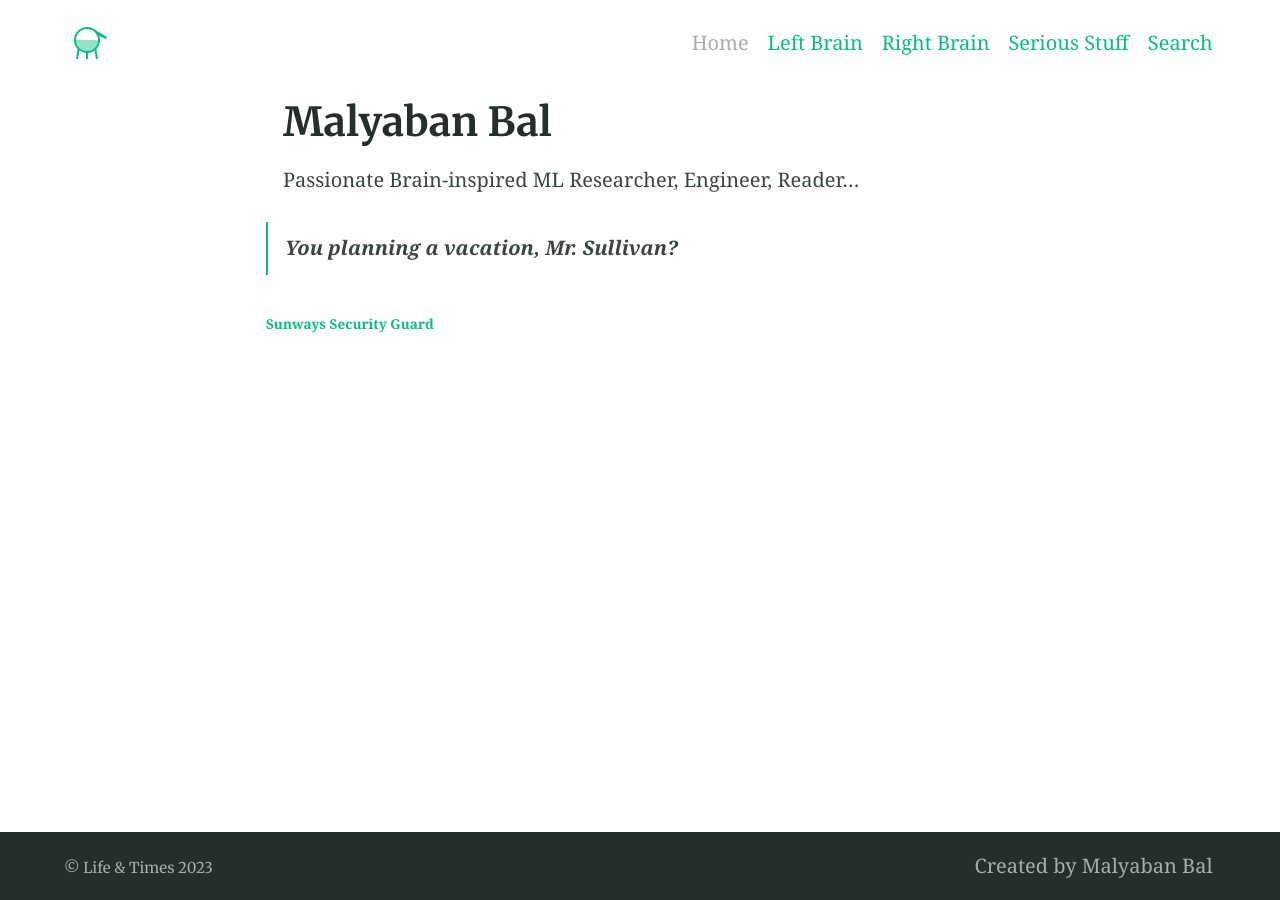
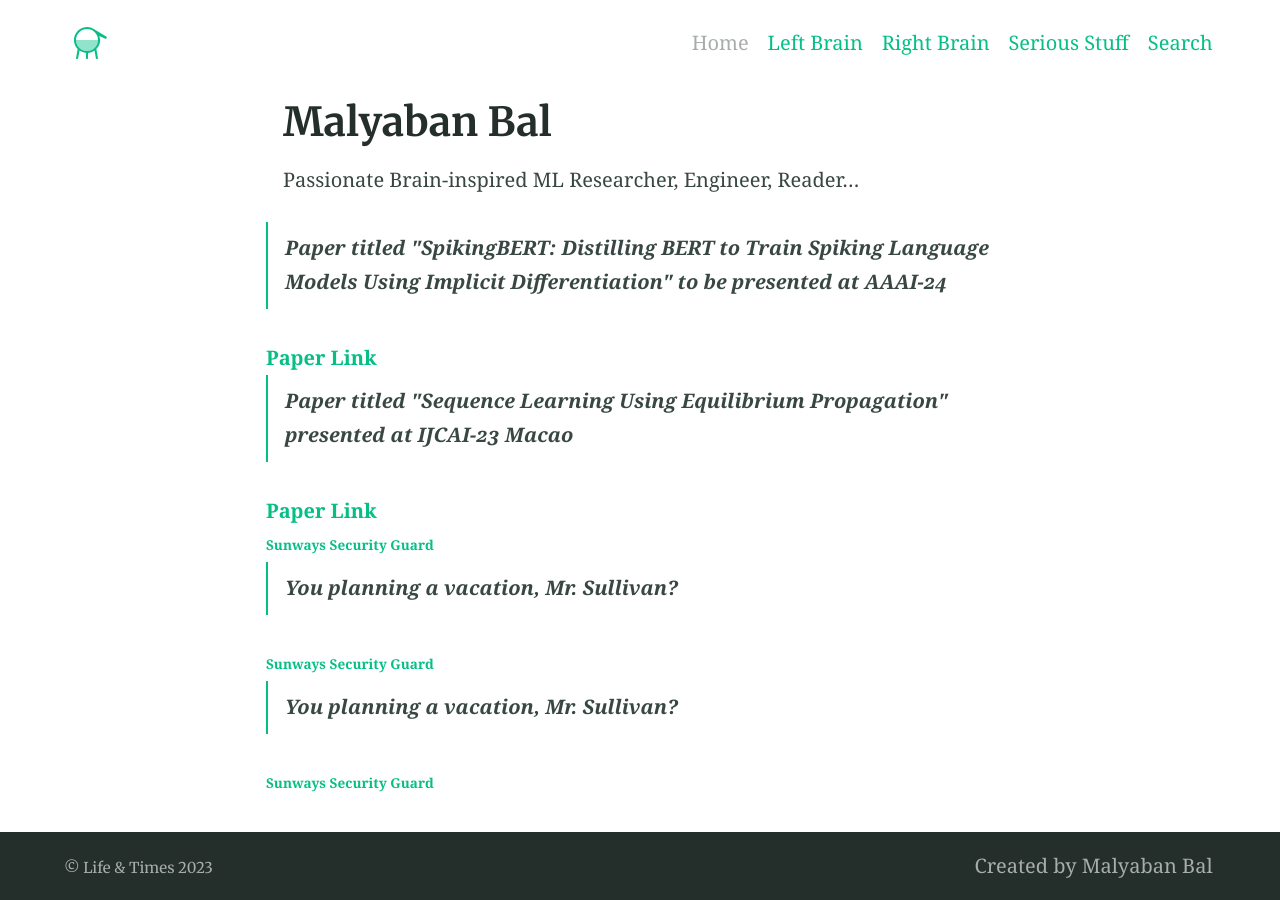
Before and after one commit to dovahkiin1995/dovahkiin1995.github.io, a Jekyll site: the page built from index.md, in a window 1280 px wide. Built offline with Jekyll 4.4.1, drawn with Linux system fonts in a browser that asks for light colours.

Commit message:
Update index.md

```diff
--- a/index.md
+++ b/index.md
@@ -3,6 +3,14 @@ title: Malyaban Bal
 feature_text:
 ---
 Passionate Brain-inspired ML Researcher, Engineer, Reader...
+
+<blockquote>
+  <p>Paper titled "SpikingBERT: Distilling BERT to Train Spiking Language Models Using Implicit Differentiation" to be presented at AAAI-24</p> <a href="https://arxiv.org/pdf/2308.10873.pdf">Paper Link</a>
+  <p>Paper titled "Sequence Learning Using Equilibrium Propagation" presented at IJCAI-23 Macao</p> <a href="https://www.ijcai.org/proceedings/2023/0329.pdf">Paper Link</a>
+  <footer>
+    <a href="http://www.imdb.com/title/tt0284978/quotes/qt1375101">Sunways Security Guard</a>
+  </footer>
+</blockquote>
 
 <blockquote cite="http://www.imdb.com/title/tt0284978/quotes/qt1375101">
   <p>You planning a vacation, Mr. Sullivan?</p>
@@ -11,7 +19,12 @@ Passionate Brain-inspired ML Researcher, Engineer, Reader...
   </footer>
 </blockquote>
 
-
+<blockquote cite="http://www.imdb.com/title/tt0284978/quotes/qt1375101">
+  <p>You planning a vacation, Mr. Sullivan?</p>
+  <footer>
+    <a href="http://www.imdb.com/title/tt0284978/quotes/qt1375101">Sunways Security Guard</a>
+  </footer>
+</blockquote>
 <style>
 blockquote {
   text-align: left;
```
